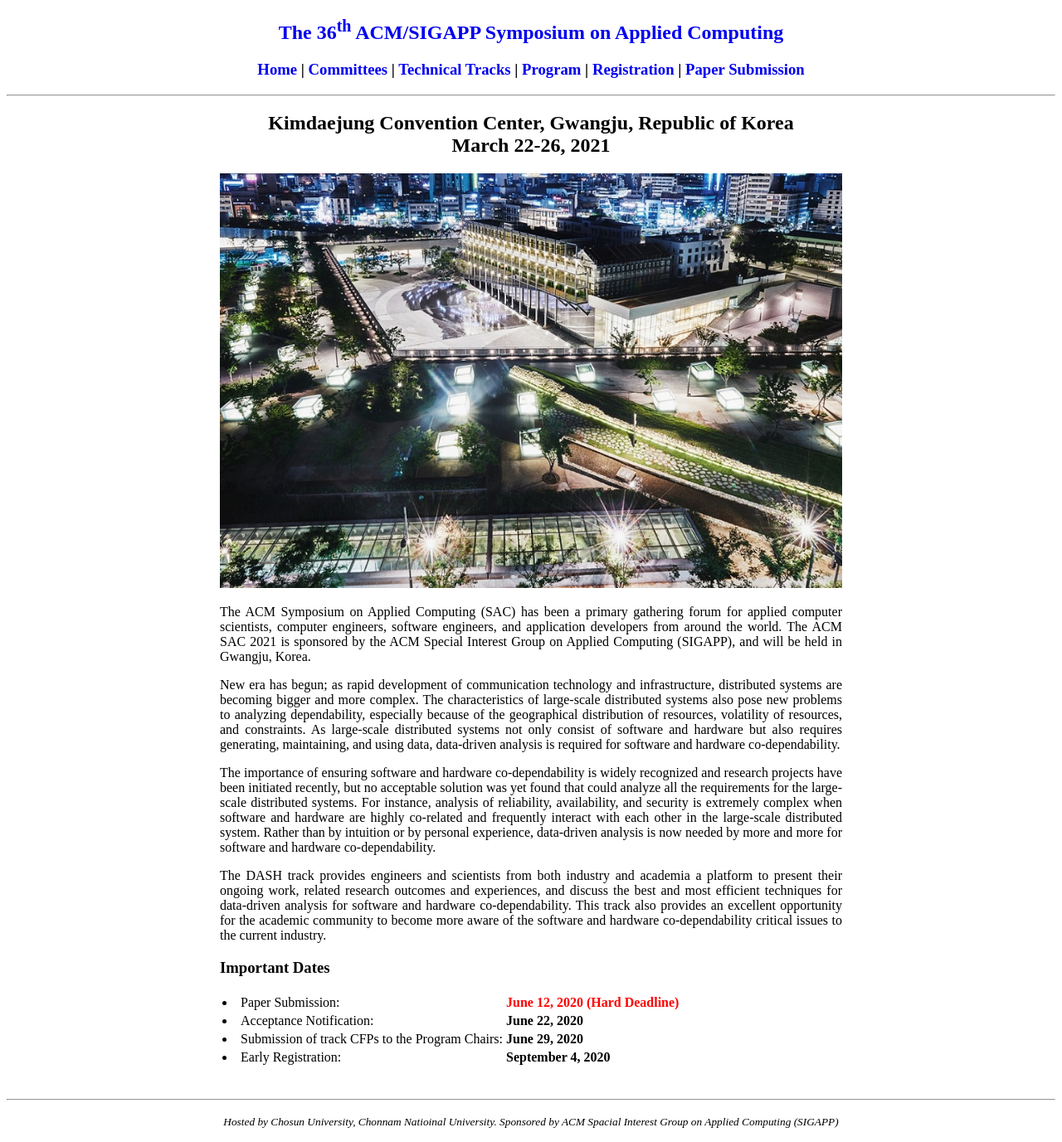
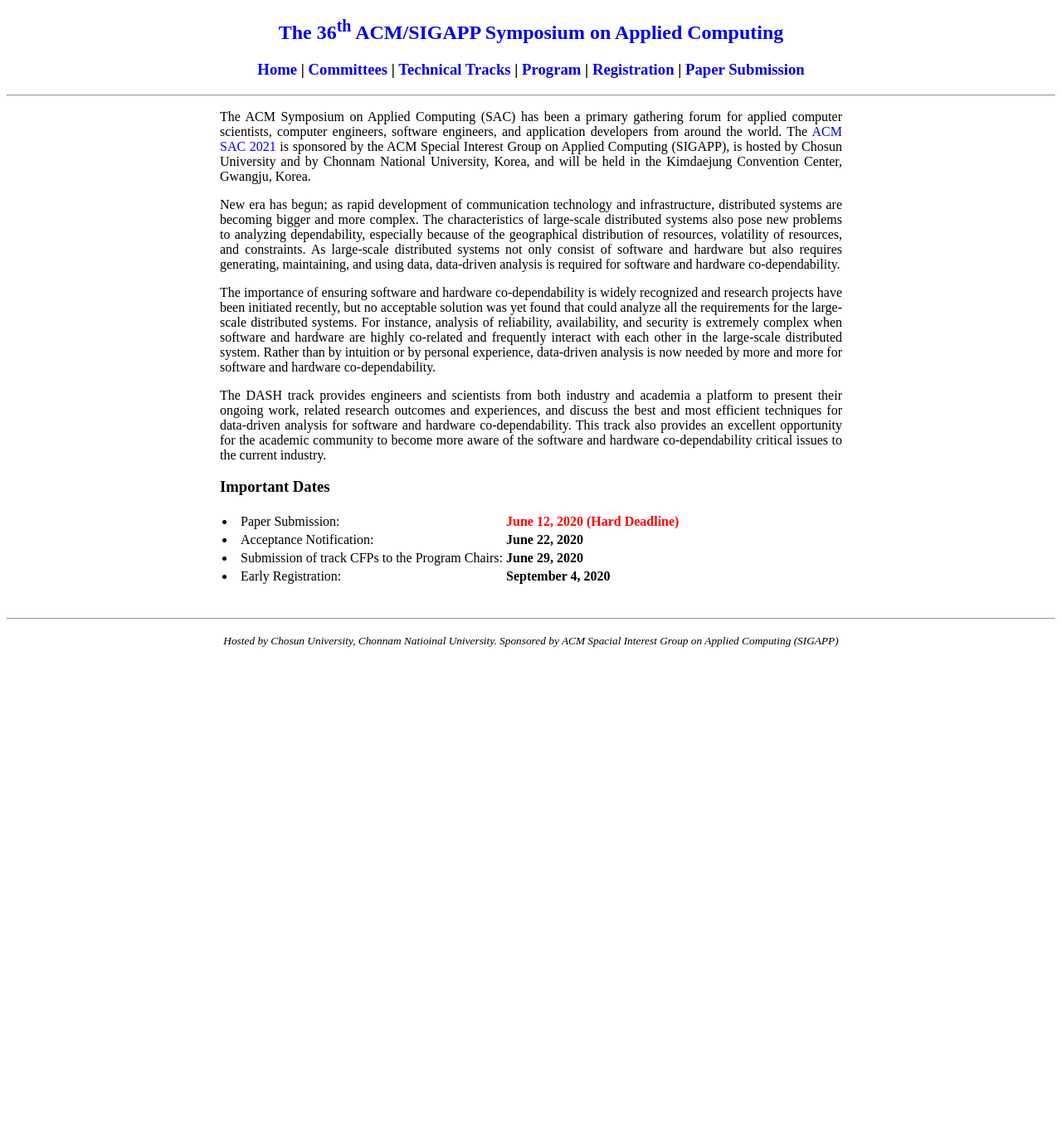
Before and after one commit to sac-dash/2021, a Jekyll site: the page built from index.html, in a window 1280 px wide. Shown: the whole page at 83% size. Built offline with Jekyll 4.4.1, drawn with Linux system fonts in a browser that asks for light colours; the list of posts is cut into pages by our own code; after the commit the page ends 900 px from its top, so only the background shows below that.

Commit message:
Update index.html

```diff
--- a/index.html
+++ b/index.html
@@ -5,17 +5,8 @@
 
 <div class="container">
       <div class="content">
-            <center>
-                  <h2>
-                        Kimdaejung Convention Center, Gwangju, Republic of Korea</br>
-                        March 22-26, 2021
-                  </h2>
-            </center>
-
-            <img src="https://sac-dash.github.io/2021/image/SAC2021-Background.jpg" alt="" style="max-width: 100%; height: auto;">
-
             <div>
-                  <p style="text-align: justify">The ACM Symposium on Applied Computing (SAC) has been a primary gathering forum for applied computer scientists, computer engineers, software engineers, and application developers from around the world. The ACM SAC 2021 is sponsored by the ACM Special Interest Group on Applied Computing (SIGAPP), and will be held in Gwangju, Korea.</p>
+                  <p style="text-align: justify">The ACM Symposium on Applied Computing (SAC) has been a primary gathering forum for applied computer scientists, computer engineers, software engineers, and application developers from around the world. The <a style="text-decoration:none" href='https://www.sigapp.org/sac/sac2021/index.html'>ACM SAC 2021</a> is sponsored by the ACM Special Interest Group on Applied Computing (SIGAPP), is hosted by Chosun University and by Chonnam National University, Korea, and will be held in the Kimdaejung Convention Center, Gwangju, Korea.</p>
                   <p style="text-align: justify">New era has begun; as rapid development of communication technology and infrastructure, distributed systems are becoming bigger and more complex. The characteristics of large-scale distributed systems also pose new problems to analyzing dependability, especially because of the geographical distribution of resources, volatility of resources, and constraints. As large-scale distributed systems not only consist of software and hardware but also requires generating, maintaining, and using data, data-driven analysis is required for software and hardware co-dependability.</p>
                   <p style="text-align: justify">The importance of ensuring software and hardware co-dependability is widely recognized and research projects have been initiated recently, but no acceptable solution was yet found that could analyze all the requirements for the large-scale distributed systems. For instance, analysis of reliability, availability, and security is extremely complex when software and hardware are highly co-related and frequently interact with each other in the large-scale distributed system. Rather than by intuition or by personal experience, data-driven analysis is now needed by more and more for software and hardware co-dependability.</p>
                   <p style="text-align: justify">The DASH track provides engineers and scientists from both industry and academia a platform to present their ongoing work, related research outcomes and experiences, and discuss the best and most efficient techniques for data-driven analysis for software and hardware co-dependability. This track also provides an excellent opportunity for the academic community to become more aware of the software and hardware co-dependability critical issues to the current industry.</p>
```
